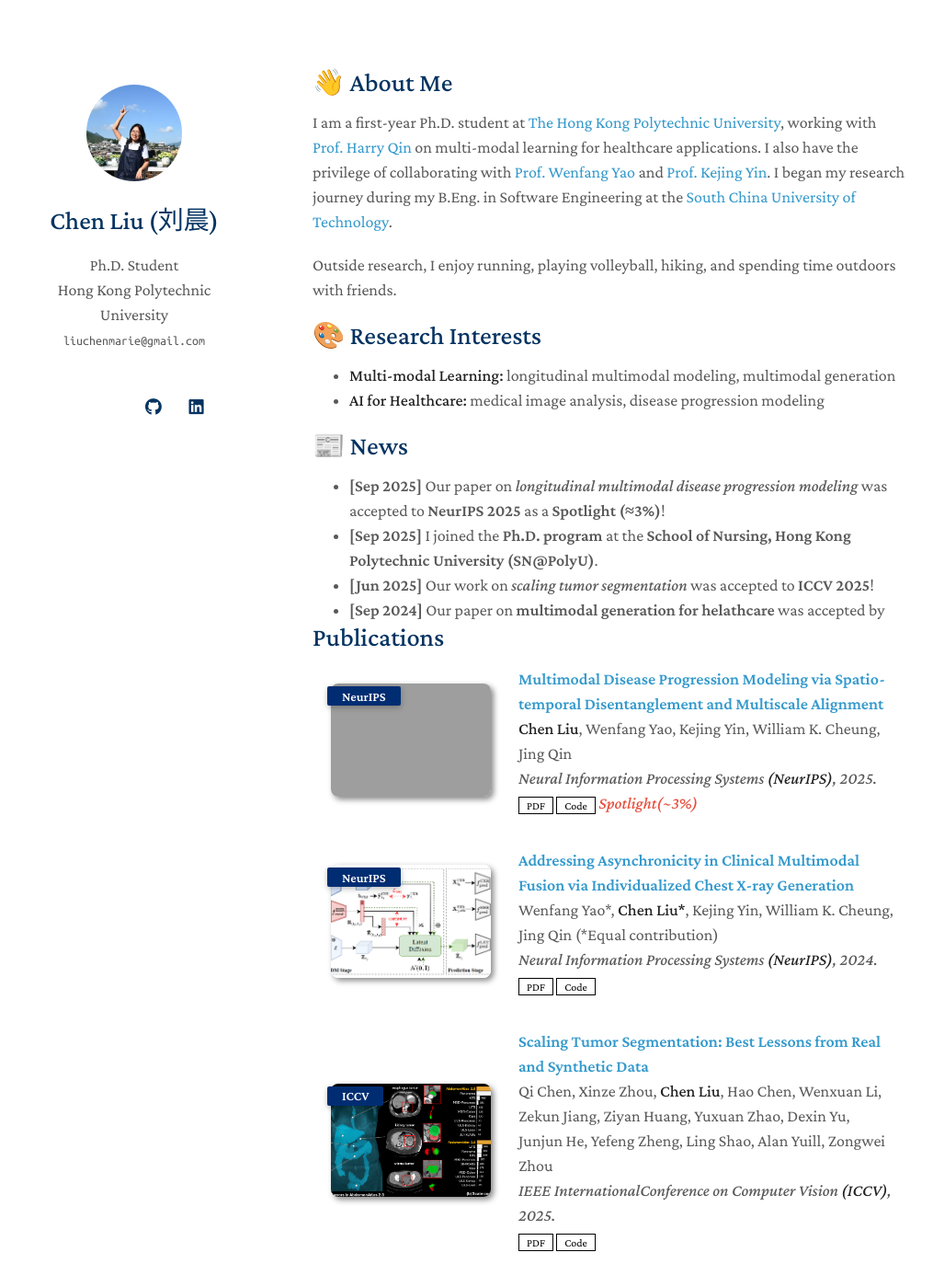
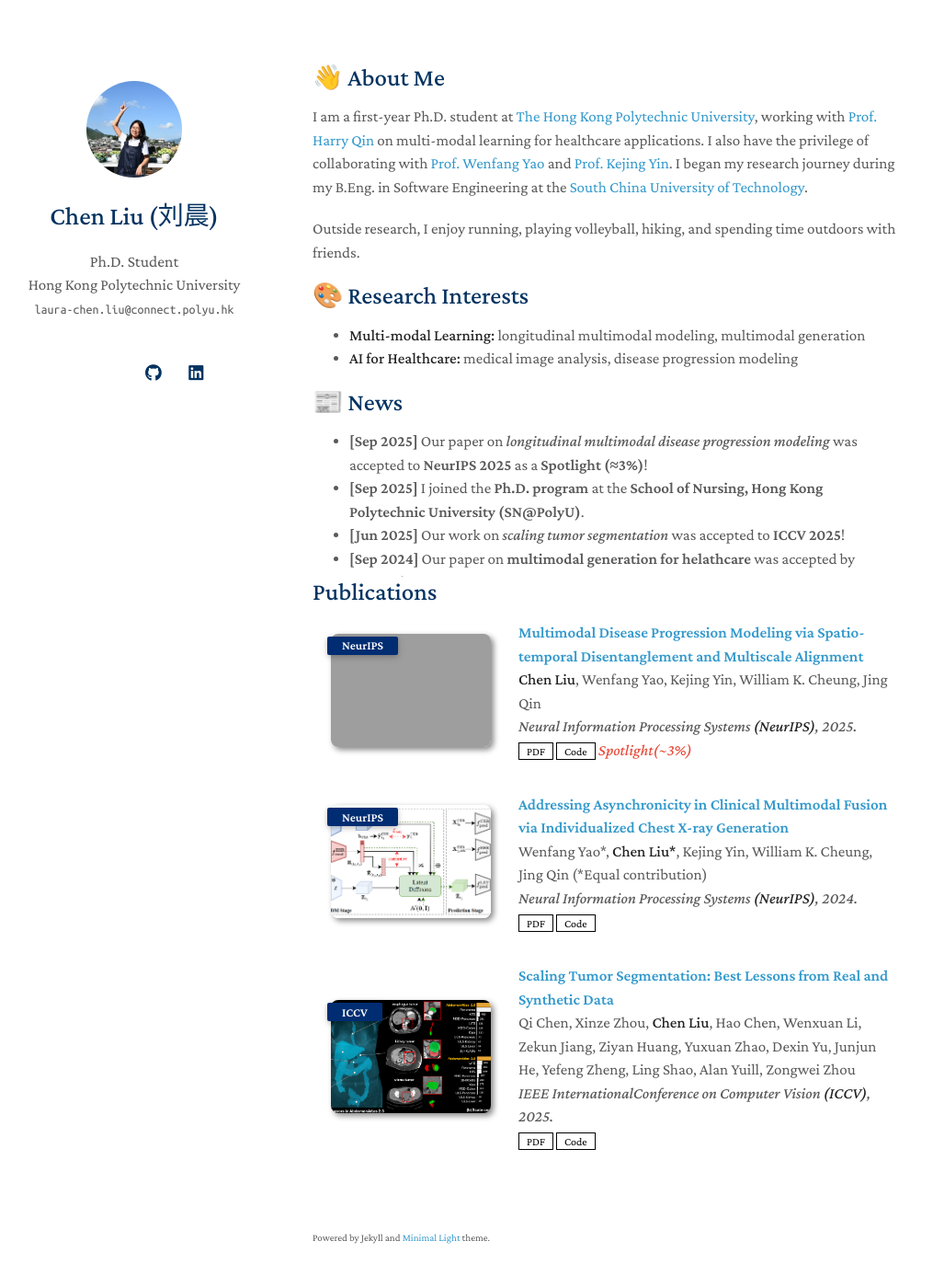
Before and after one commit to Chenliu-svg/Chenliu-svg.github.io, a Jekyll site: the page built from index.md, in a window 1280 px wide and 1400 px high. Shown: the whole window at 92% size, without its empty margins (130-1145 px from the left). Built offline with Jekyll 4.4.1, drawn with Linux system fonts in a browser that asks for light colours; a style sheet for code colours, icons or effects is not loaded; our own code applies the rules of GitHub Pages for plain Markdown files; grey boxes are pictures that could not be loaded.

Commit message:
first commit

```diff
--- a/_config.yml
+++ b/_config.yml
@@ -2,7 +2,7 @@
 title: Chen Liu (刘晨)
 position: Ph.D. Student
 affiliation: Hong Kong Polytechnic University
-email: liuchenmarie@gmail.com
+email: laura-chen.liu@connect.polyu.hk
 
 # Search Engine Optimization (SEO)
 # The following information is used to improve the website traffic from search engines, e.g., Google.
--- a/assets/css/font.css
+++ b/assets/css/font.css
@@ -4,7 +4,7 @@
 body {
   background-color: #fff;
   padding:0px;
-  font: 18px/1.5 Crimson Pro, serif;
+  font: 17px/1.5 Crimson Pro, serif;
   color:#595959;
   font-weight:400;
   margin:0
```
